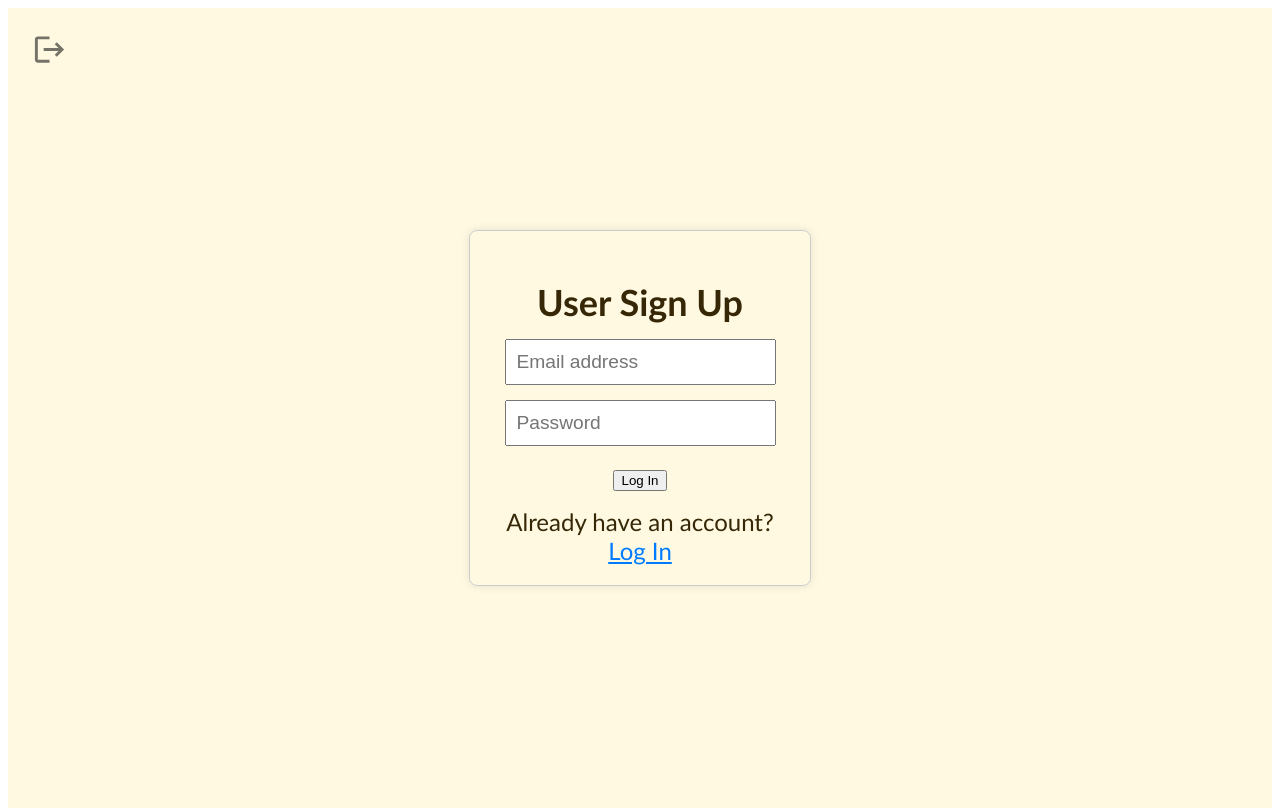
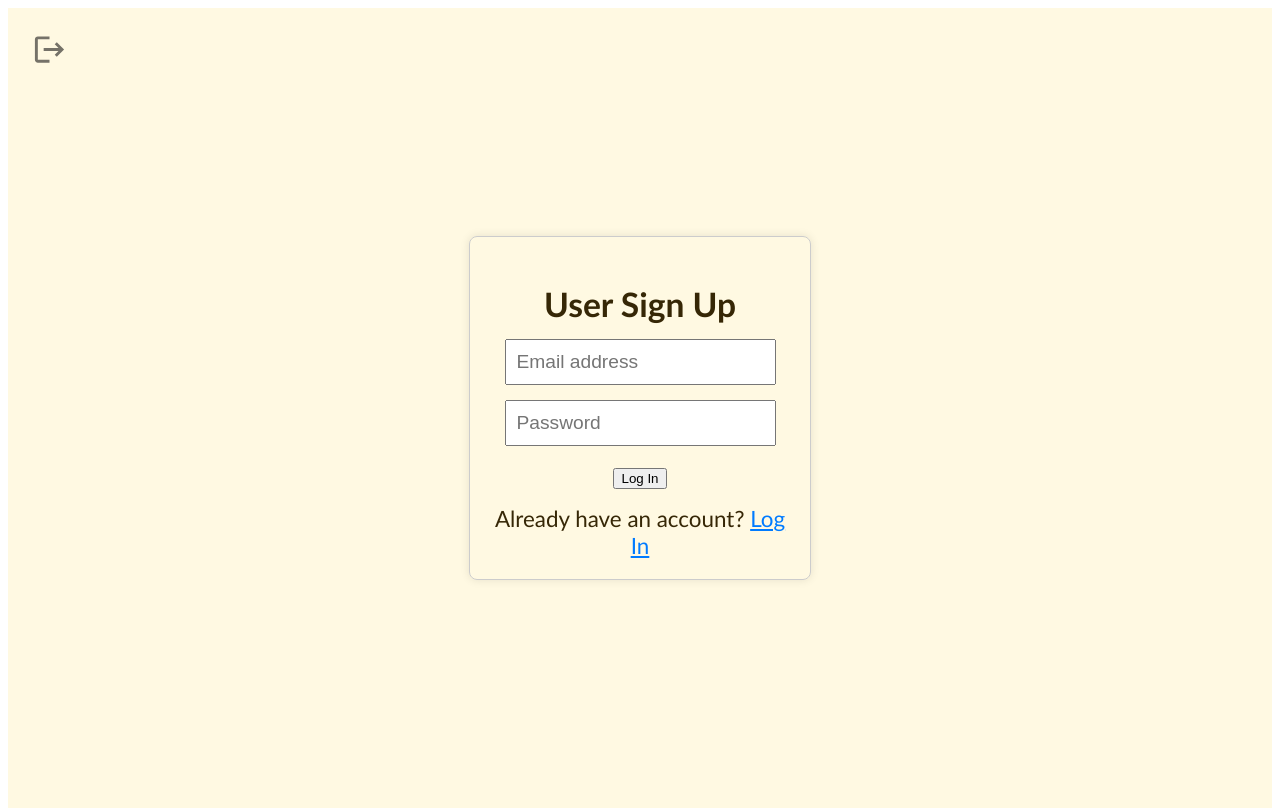
Before and after one commit to XiZhang721/Mini-Wiki-Search-Engine, a React (Create React App) app in the folder frontend/: page /signup in a window 1280 px wide. Built offline with nearby package versions, Linux system fonts and the light colour scheme; no server answers.

Commit message:
small fixing

```diff
--- a/frontend/src/Authorization/Login.js
+++ b/frontend/src/Authorization/Login.js
@@ -40,7 +40,7 @@ const Login = () => {
   className='searchPage'
   style={{ minHeight: "100vh" }}>
 
-  <div className="loginForm" style={{ fontSize: '1.5rem', textAlign: 'center' }}>
+  <div className="loginForm" style={{ fontSize: '1.4rem', textAlign: 'center' }}>
     <h2 className="mb-3">User Login</h2>
 
     {error && <Alert variant="danger">{error}</Alert>}
--- a/frontend/src/Authorization/Signup.js
+++ b/frontend/src/Authorization/Signup.js
@@ -38,7 +38,7 @@ const Signup = () => {
   className='searchPage'
   style={{ minHeight: "100vh" }}>
 
-  <div className="loginForm" style={{ fontSize: '1.5rem', textAlign: 'center' }}>
+  <div className="loginForm" style={{ fontSize: '1.4rem', textAlign: 'center' }}>
     <h2 className="mb-3">User Sign Up</h2>
 
     {error && <Alert variant="danger">{error}</Alert>}
--- a/frontend/src/Components/Search.js
+++ b/frontend/src/Components/Search.js
@@ -82,7 +82,8 @@ function SearchPage() {
   };
 
   const handleAddSuggestion = () => {
-    setContent(content + suggestedWord + " ");
+    setContent(content + suggestedWord);
+    setSuggestedWord('')
     fetchNextWordSuggestion()
   };
 
```
